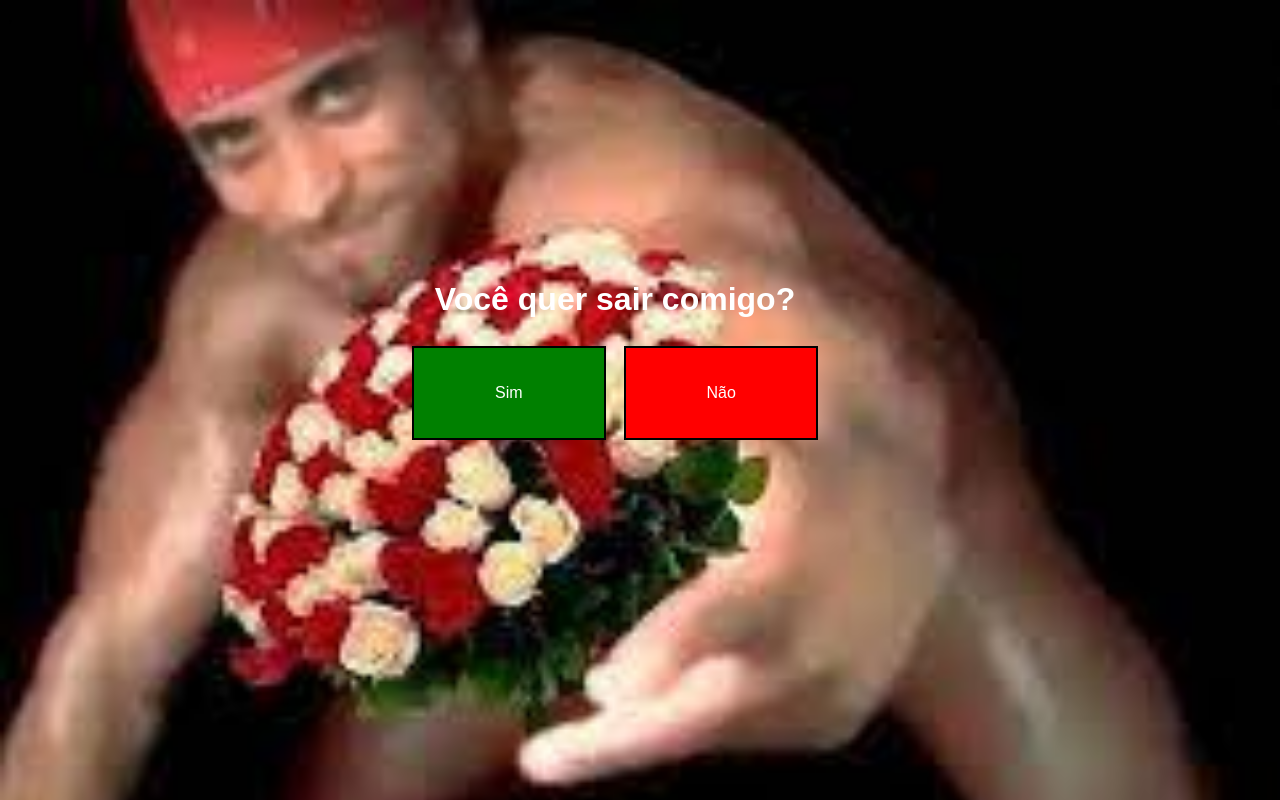
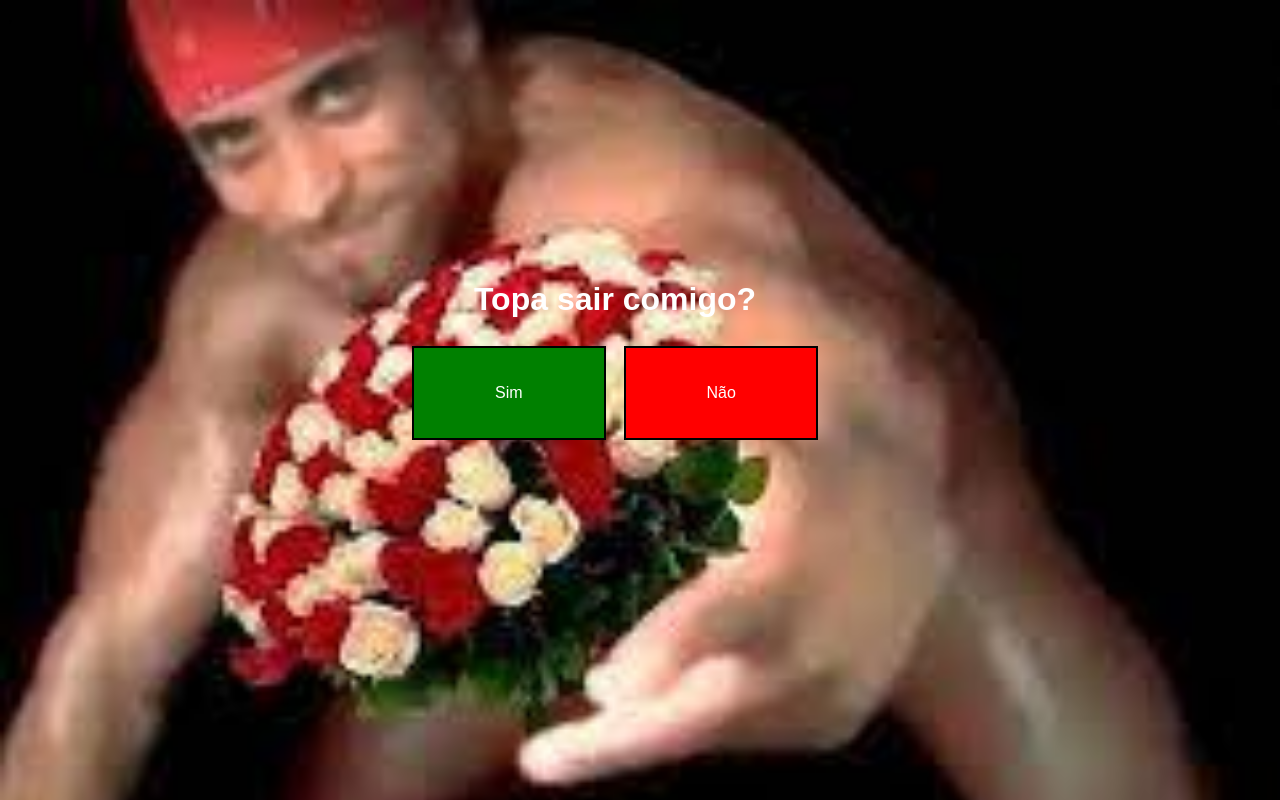
Before and after one commit to Guilhermehzf/dating_request, a plain HTML site: page index.html in a window 1280 px wide. Drawn offline with Linux system fonts and the light colour scheme.

Commit message:
Update index.html

```diff
--- a/index.html
+++ b/index.html
@@ -6,7 +6,7 @@
 </head>
 <body>
   <div class="container">
-    <h1 id="pergunta">Você quer sair comigo?</h1>
+    <h1 id="pergunta">Topa sair comigo?</h1>
     <div class="option" id="sim"><p id="Sim">Sim</p></div>
     <div class="option" id="nao"><p id="Não">Não</p></div>
   </div>
```
